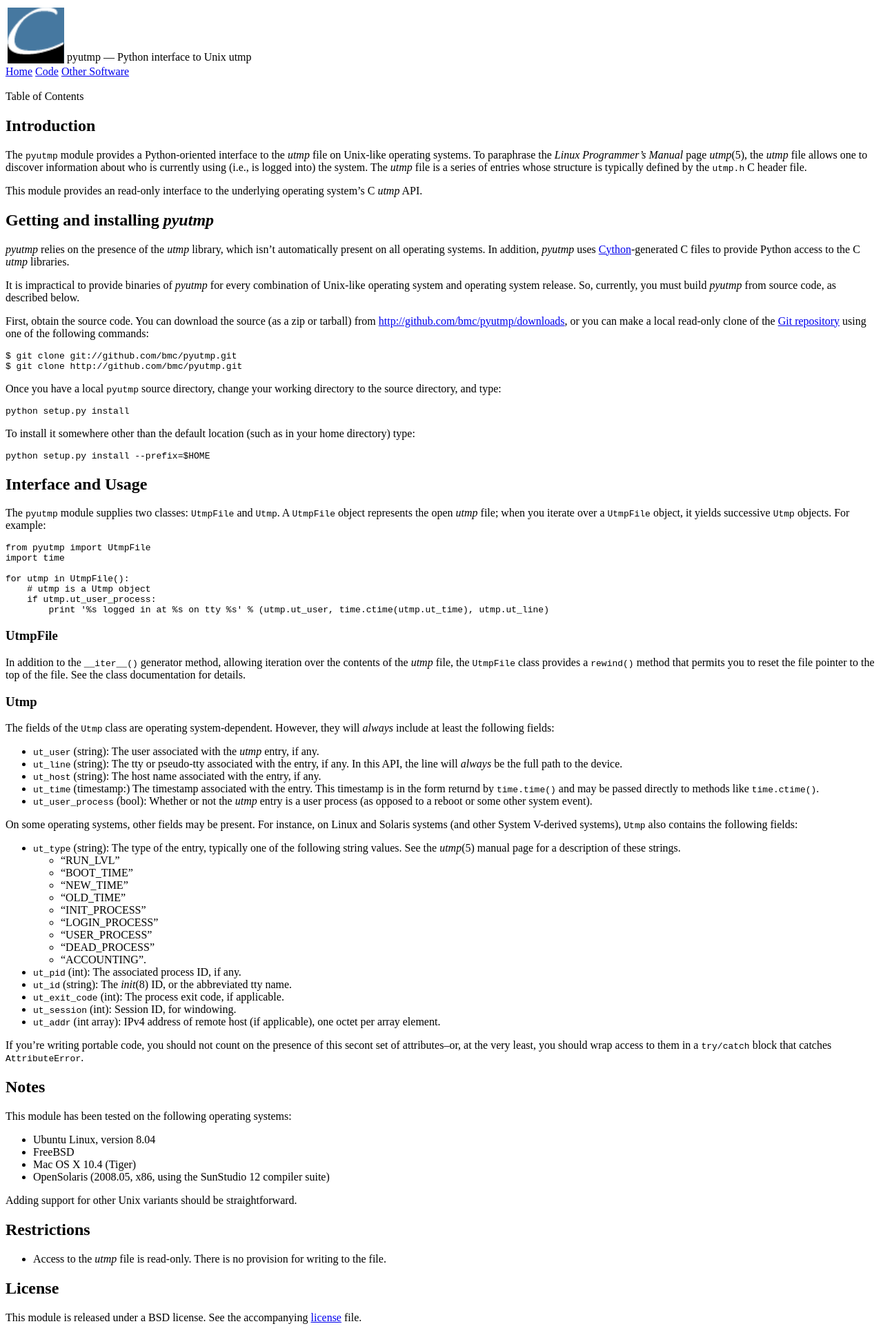
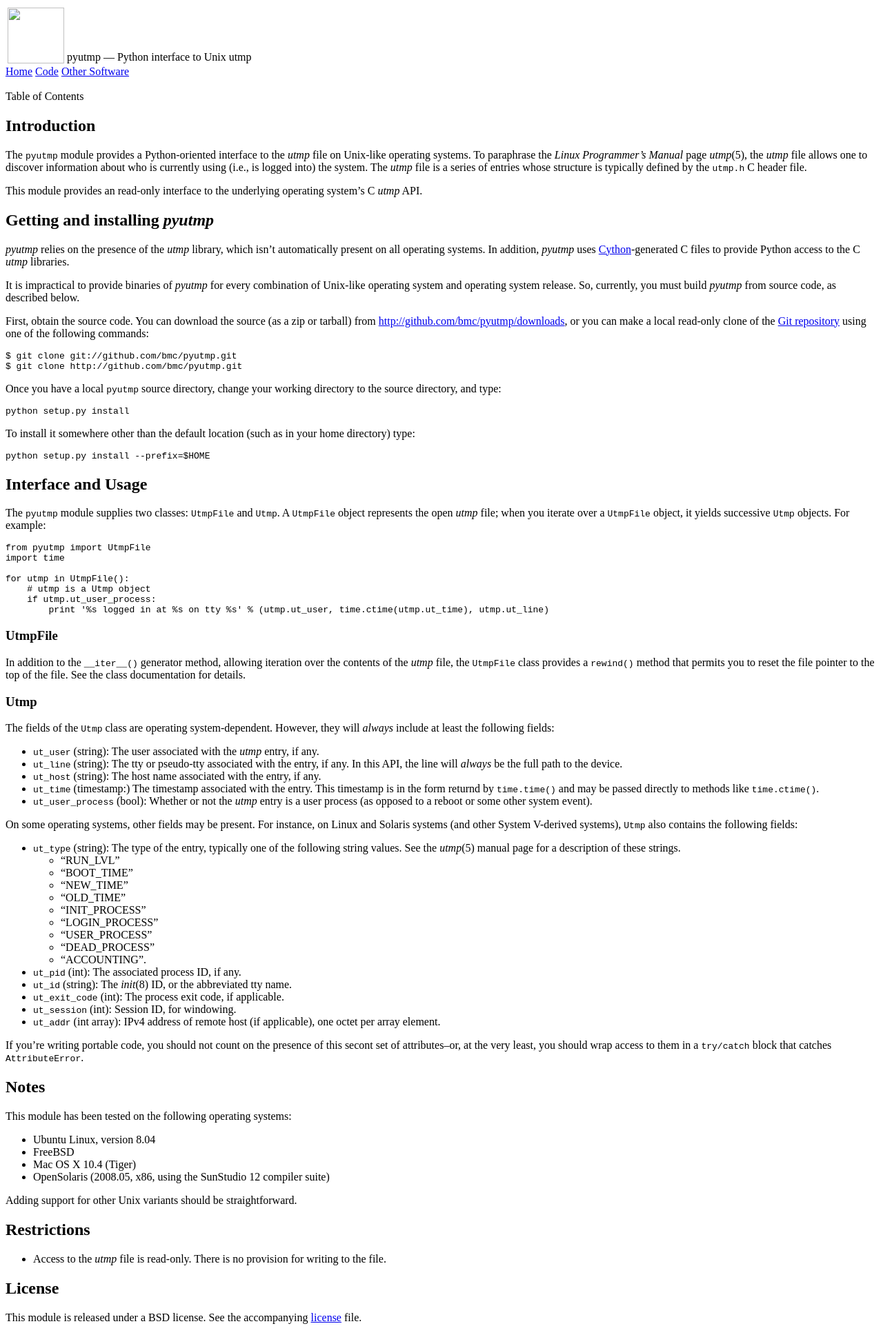
Before and after one commit to bmc/pyutmp, a Jekyll site: the page built from index.md, in a window 1280 px wide. Shown: the whole page at 69% size. Built offline with Jekyll 4.4.1, drawn with Linux system fonts in a browser that asks for light colours.

Commit message:
Now uses common image

```diff
--- a/_includes/header.html
+++ b/_includes/header.html
@@ -14,7 +14,7 @@
 <div class="header">
   <table class="banner">
     <tr valign="bottom">
-      <td class="banner-image" width="82"><img src="images/clapper-logo.png" width="82" height="81"/></td>
+      <td class="banner-image" width="82"><img src="http://bmc.github.com/images/clapper-logo.png" width="82" height="81"/></td>
       <td class="banner-title"><span class="title">{{ page.title }}</span></td>
     </tr>
   </table>
```
Also changed, not shown: images/clapper-logo.png (deleted).
